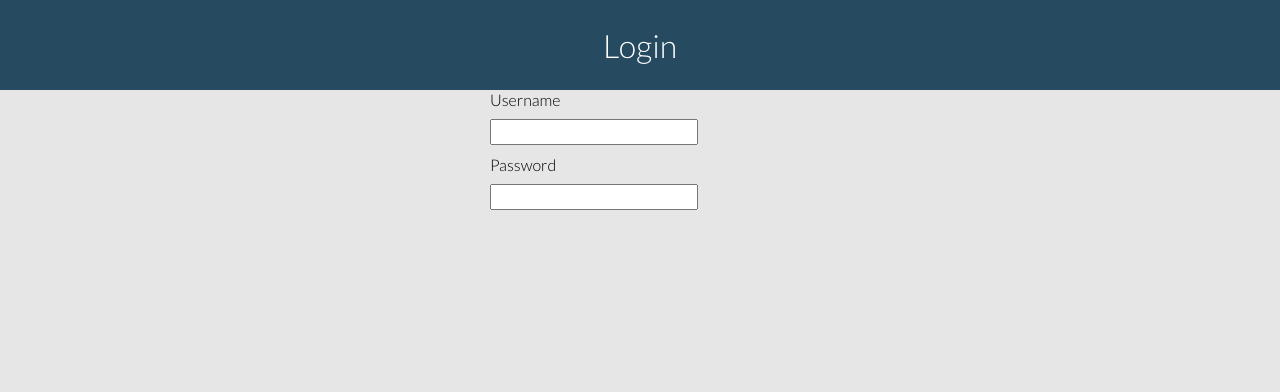
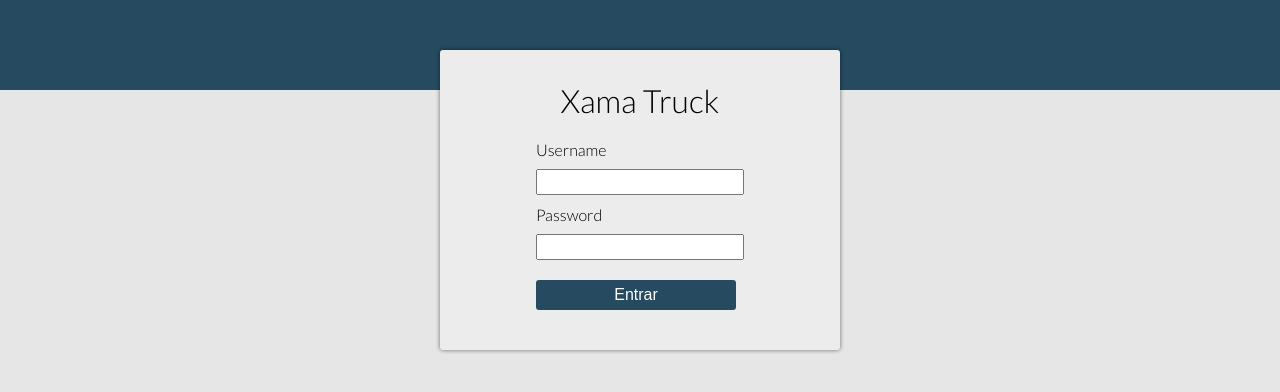
Before and after one commit to jungleBadger/-matera-hackathon, a website: page client/views/login.view.html in a window 1280 px wide. Drawn offline with Linux system fonts and the light colour scheme.

Commit message:
Login screen

```diff
--- a/client/styles/main.style.css
+++ b/client/styles/main.style.css
@@ -8,21 +8,26 @@ html, body {
 body {
     font-family: 'Lato', sans-serif;
     background-color: rgba(223, 223, 223, 0.76);
+
 }
 
 body header {
     background-color: #264A60;
     height: 90px;
+    width: 100%;
     display: flex;
     flex-direction: row;
     justify-content: center;
     align-items: center;
-    color: white;
+    color: black;
+    position: fixed;
+    z-index: -1;
 
 }
 
-body header h1 {
+h1 {
     margin: 0;
+    margin-bottom: 20px;
     font-weight: lighter;
 }
 
@@ -31,23 +36,45 @@ body main {
     flex-direction: row;
     justify-content: center;
     align-items: center;
+    padding-top: 50px;
 }
 
 body main form {
-    width: 300px;
+    width: 400px;
+    height: 300px;
     display: flex;
     flex-direction: column;
-    align-items: flex-start;
-    justify-content: flex-start;
+    align-items: center;
+    justify-content: center;
     box-sizing: border-box;
-    /*padding: 40px;*/
     font-weight: lighter;
+    border-radius: 3px;
+    background-color: #ECECEC;
+    box-shadow: 0px 0px 4px 0px rgba(0, 0, 0, 0.55);
 }
 
-body main form input {
+body main form span {
+    display: flex;
+    flex-direction: column;
+}
+
+body main form span input {
     width: 200px;
     height: 20px;
     margin-top: 10px;
     margin-bottom: 10px;
 
 }
+
+body main form span button {
+    width: 200px;
+    height: 30px;
+    margin-top: 10px;
+    margin-bottom: 10px;
+    background-color: #264A60;
+    color: white;
+    font-size: 16px;
+    font-weight: 300;
+    border: none;
+    border-radius: 3px;
+}
--- a/client/views/login.view.html
+++ b/client/views/login.view.html
@@ -11,14 +11,19 @@
     </head>
     <body>
         <header>
-            <h1>Login</h1>
+            <!-- <h1>Login</h1> -->
         </header>
         <main>
             <form class="" action="index.html" method="post">
-                <label for="username">Username</label>
-                <input type="text" name="username" value="" id="username">
-                <label for="password">Password</label>
-                <input type="text" name="password" value="" id="password">
+                <h1>Xama Truck</h1>
+                <span class="fields">
+                    <label for="username">Username</label>
+                    <input type="text" name="username" value="" id="username">
+                    <label for="password">Password</label>
+                    <input type="text" name="password" value="" id="password">
+                    <button type="button" name="button">Entrar</button>
+                </span>
+
             </form>
         </main>
 
```
